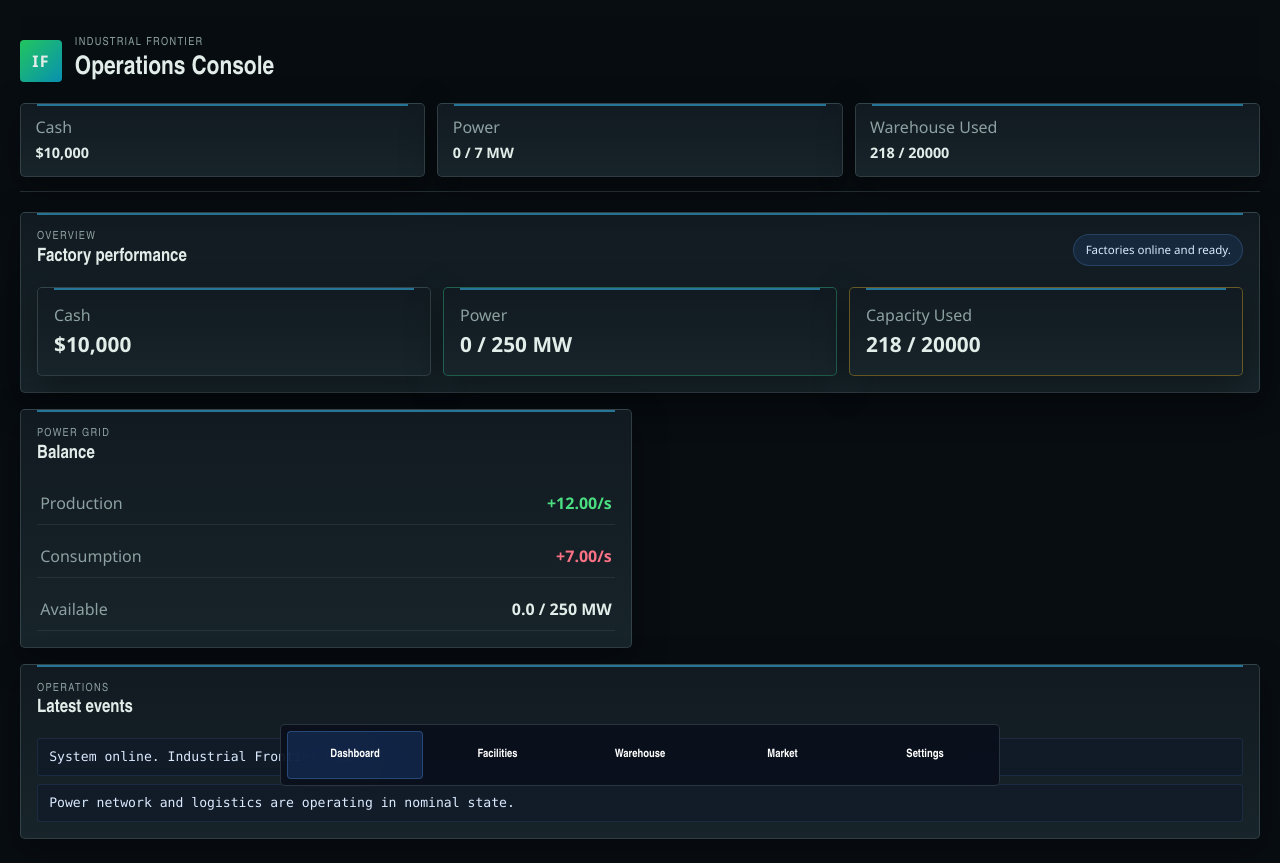
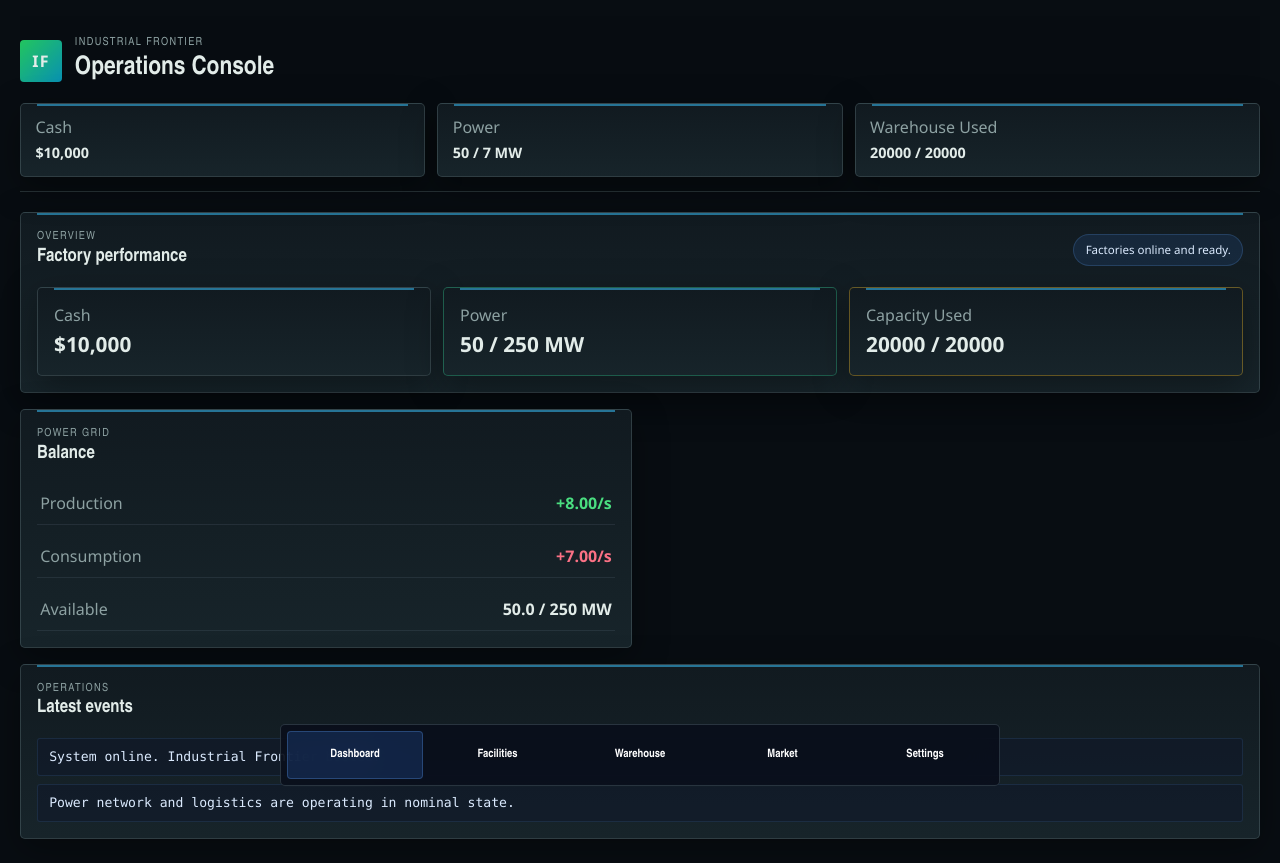
Before and after one commit to LatridellActiveX/gamething, a React (Vite) app: page / in a window 1280 px wide. Built offline with nearby package versions, Linux system fonts and the light colour scheme.

Commit message:
power and purchase mods

```diff
--- a/src/App.tsx
+++ b/src/App.tsx
@@ -1,7 +1,7 @@
 import { useEffect, useMemo, useRef, useState } from "react";
 import { RESOURCE_DEFINITIONS } from "./game/state/initialState";
 import { INITIAL_GAME_STATE } from "./game/state/initialState";
-import { SAVE_KEY, exportSave, importSave, loadGame, resetSave, saveGame } from "./game/state/storage";
+import { exportSave, importSave, loadGame, resetSave, saveGame } from "./game/state/storage";
 import type { FacilityId, GameState, ResourceId } from "./game/state/types";
 import {
   applyOfflineProgress,
@@ -35,17 +35,6 @@ function App() {
   const [game, setGame] = useState<GameState>(() => {
     try {
       const saved = loadGame();
-      const starter = structuredClone(INITIAL_GAME_STATE);
-      const isLegacySave =
-        saved.warehouses.central.capacity < starter.warehouses.central.capacity
-        || saved.warehouses.central.inventory.coal.amount < starter.warehouses.central.inventory.coal.amount
-        || saved.power.available < starter.power.available;
-
-      if (isLegacySave) {
-        localStorage.setItem(SAVE_KEY, JSON.stringify(starter));
-        return applyOfflineProgress(starter, Date.now());
-      }
-
       return applyOfflineProgress(saved, Date.now());
     } catch {
       return structuredClone(INITIAL_GAME_STATE);
@@ -167,8 +156,9 @@ function App() {
 
   const handleBuy = (resourceId: ResourceId, quantity: number) => {
     const current = structuredClone(gameRef.current);
+    const startingAmount = current.warehouses.central.inventory[resourceId].amount;
     const next = purchaseResource(current, resourceId, quantity);
-    const bought = Math.max(0, next.warehouses.central.inventory[resourceId].amount - current.warehouses.central.inventory[resourceId].amount);
+    const bought = Math.max(0, next.warehouses.central.inventory[resourceId].amount - startingAmount);
 
     if (bought <= 0) {
       addLog(`Market purchase failed for ${RESOURCE_DEFINITIONS[resourceId].name}: insufficient cash or storage.`);
--- a/src/game/engine.ts
+++ b/src/game/engine.ts
@@ -29,14 +29,14 @@ export function computePowerStats(state: GameState) {
   let consumption = 0;
 
   for (const facility of Object.values(state.facilities)) {
-    if (!facility.enabled) continue;
+    if (!facility.enabled || !facility.unlocked) continue;
     production += (facility.outputRate.power ?? 0) * facility.level;
     consumption += facility.powerConsumption * facility.level;
   }
 
   state.power.productionPerSecond = production;
   state.power.consumptionPerSecond = consumption;
-  state.power.available = state.warehouses.energy.inventory.power.amount;
+  state.power.available = production;
 }
 
 export function getNetResourceRate(state: GameState, resourceId: ResourceId): number {
@@ -70,7 +70,6 @@ export function tickGameState(state: GameState, seconds: number): GameState {
   const dt = Number.isFinite(seconds) ? Math.max(0, seconds) : 0;
   updateFacilityUnlocks(state);
   const warehouse = state.warehouses.central;
-  const energyWarehouse = state.warehouses.energy;
   const facilityList = Object.values(state.facilities).sort((a, b) => {
     const aIsPower = (a.outputRate.power ?? 0) > 0 ? 1 : 0;
     const bIsPower = (b.outputRate.power ?? 0) > 0 ? 1 : 0;
@@ -78,7 +77,8 @@ export function tickGameState(state: GameState, seconds: number): GameState {
   });
 
   for (let step = 0; step < dt; step += 1) {
-    let powerPool = energyWarehouse.inventory.power.amount;
+    computePowerStats(state);
+    const gridHasCapacity = state.power.productionPerSecond >= state.power.consumptionPerSecond;
 
     for (const facility of facilityList) {
       if (!facility.enabled) {
@@ -90,9 +90,8 @@ export function tickGameState(state: GameState, seconds: number): GameState {
         continue;
       }
 
-      const powerCost = facility.powerConsumption * facility.level;
       const storageUsedBefore = MATERIAL_RESOURCE_IDS.reduce((total, resourceId) => total + warehouse.inventory[resourceId].amount, 0);
-      const hasPower = powerPool >= powerCost;
+      const hasPower = facility.powerConsumption === 0 || gridHasCapacity;
 
       const missingInputs = Object.entries(facility.inputRate).some(([resourceId, rate]) => {
         const key = resourceId as ResourceId;
@@ -106,7 +105,8 @@ export function tickGameState(state: GameState, seconds: number): GameState {
       }
 
       let canStoreAllOutputs = true;
-      for (const [, outputRate] of Object.entries(facility.outputRate)) {
+      for (const [resourceId, outputRate] of Object.entries(facility.outputRate)) {
+        if (resourceId === "power") continue;
         const outputAmount = outputRate * facility.level;
         const futureTotal = storageUsedBefore + outputAmount;
         if (futureTotal > warehouse.capacity) {
@@ -120,9 +120,6 @@ export function tickGameState(state: GameState, seconds: number): GameState {
         continue;
       }
 
-      powerPool = Math.max(0, powerPool - powerCost);
-      energyWarehouse.inventory.power.amount = powerPool;
-
       for (const [resourceId, rate] of Object.entries(facility.inputRate)) {
         const key = resourceId as ResourceId;
         warehouse.inventory[key].amount = Math.max(0, warehouse.inventory[key].amount - rate * facility.level);
@@ -130,7 +127,9 @@ export function tickGameState(state: GameState, seconds: number): GameState {
 
       for (const [resourceId, rate] of Object.entries(facility.outputRate)) {
         const key = resourceId as ResourceId;
-        warehouse.inventory[key].amount += rate * facility.level;
+        if (key !== "power") {
+          warehouse.inventory[key].amount += rate * facility.level;
+        }
       }
 
       facility.status = "online";
--- a/src/game/state/initialState.ts
+++ b/src/game/state/initialState.ts
@@ -39,8 +39,8 @@ export const INITIAL_GAME_STATE: GameState = {
   schemaVersion: 1,
   cash: 10_000,
   power: {
-    available: 50,
-    productionPerSecond: 5,
+    available: 8,
+    productionPerSecond: 8,
     consumptionPerSecond: 0,
   },
   warehouses: {
@@ -71,7 +71,7 @@ export const INITIAL_GAME_STATE: GameState = {
     blastFurnace: facility("blastFurnace", "Blast Furnace", { ironOre: 1, coal: 1 }, { ironIngot: 1 }, 2, 1_500, { steelPlate: 8 }),
     rollingMill: facility("rollingMill", "Rolling Mill", { ironIngot: 1, coal: 0.5 }, { steelPlate: 1 }, 2, 2_200, { concrete: 15 }),
     concreteBatchPlant: facility("concreteBatchPlant", "Concrete Batch Plant", { quicklime: 1, water: 2 }, { concrete: 1 }, 1, 1_200, { steelPlate: 5 }),
-    solarPanels: facility("solarPanels", "Solar Panels", {}, { power: 3 }, 0, 1_800, { steelPlate: 6, concrete: 8 }, { facilityId: "blastFurnace", level: 2 }, false),
+    solarPanels: facility("solarPanels", "Solar Panels", {}, { power: 3 }, 0, 1_800, { steelPlate: 6, concrete: 8 }),
     windTurbines: facility("windTurbines", "Wind Turbines", {}, { power: 4 }, 0, 2_400, { steelPlate: 10, concrete: 12 }, { facilityId: "rollingMill", level: 2 }, false),
   },
   lastTickTimestamp: 0,
--- a/src/game/state/storage.ts
+++ b/src/game/state/storage.ts
@@ -77,10 +77,6 @@ function normalizeSave(state: GameState): GameState {
       legacy.facilities[facilityId as keyof GameState["facilities"]] = starterFacility;
     }
   }
-  const hasLegacyStarter =
-    state.warehouses.central.capacity < starter.warehouses.central.capacity
-    || state.warehouses.central.inventory.coal.amount < starter.warehouses.central.inventory.coal.amount
-    || state.power.available < starter.power.available;
-
-  return hasLegacyStarter ? starter : legacy;
+  legacy.facilities.solarPanels.unlocked = true;
+  return legacy;
 }
```
